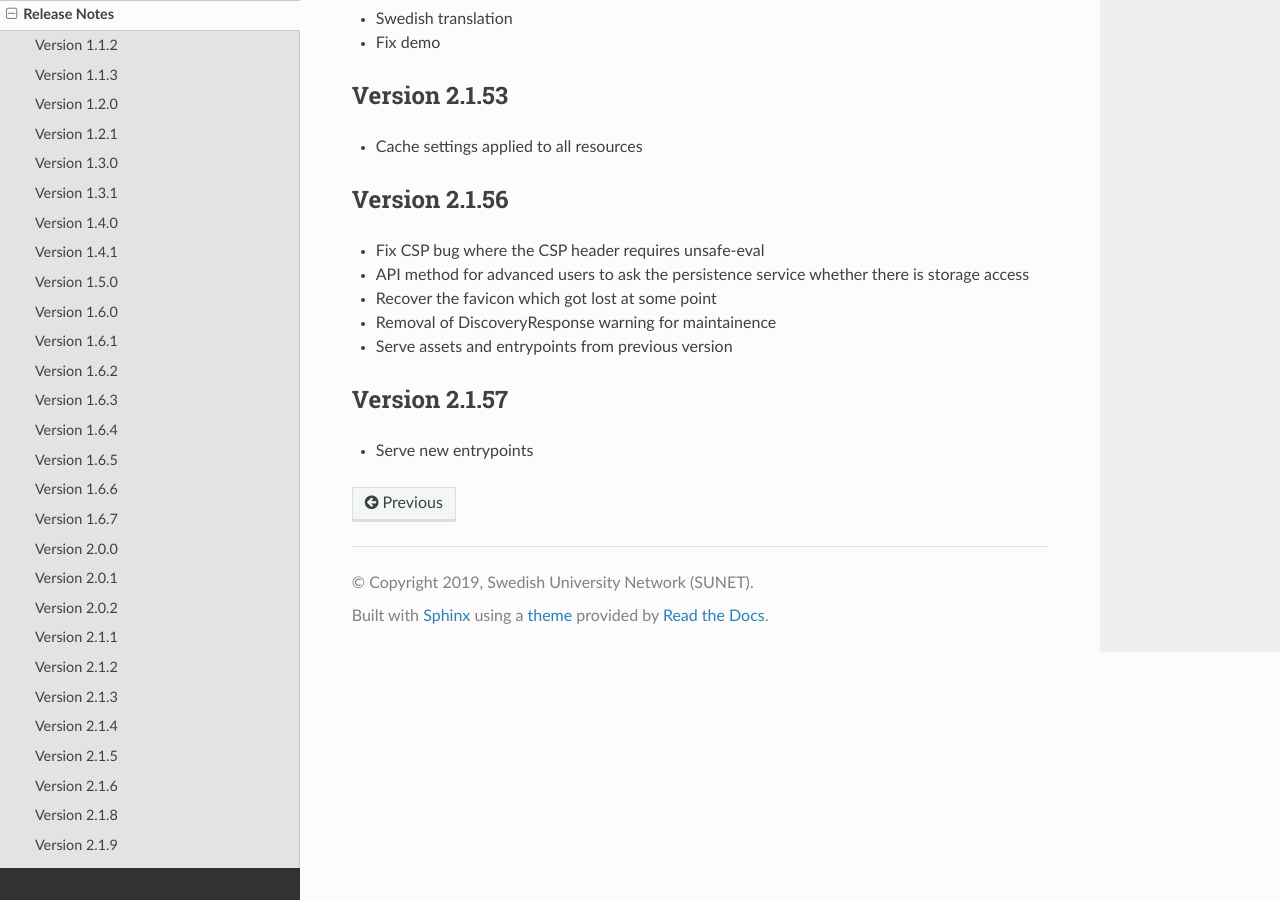
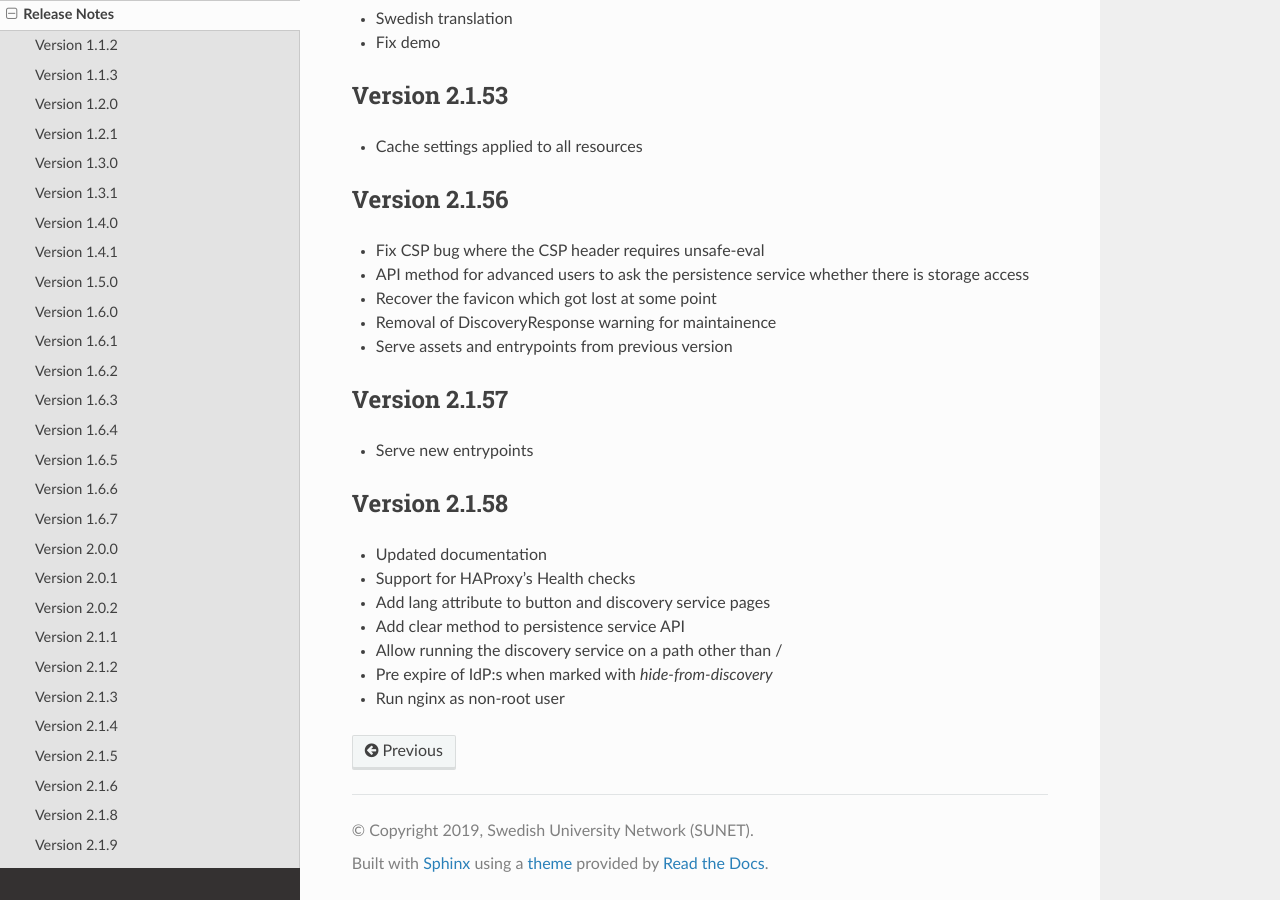
Before and after one commit to TheIdentitySelector/thiss-js, a Sphinx documentation site: the page built from docs/releasenotes.rst, in a window 1280 px wide and 900 px high, scrolled down 6441 px. Built offline with Sphinx 7.4.7 and the Read the Docs theme 3.1.0, drawn with Linux system fonts in a browser that asks for light colours.

Commit message:
bump version to 2.1.58

```diff
--- a/docs/conf.py
+++ b/docs/conf.py
@@ -26,7 +26,7 @@ author = u'Leif Johansson'
 # The short X.Y version
 version = u'2.1'
 # The full version, including alpha/beta/rc tags
-release = u'2.1.57'
+release = u'2.1.58'
 js_source_path = '../src'
 
 # -- General configuration ---------------------------------------------------
--- a/docs/releasenotes.rst
+++ b/docs/releasenotes.rst
@@ -321,3 +321,14 @@ Version 2.1.57
 --------------
 
 * Serve new entrypoints
+
+Version 2.1.58
+--------------
+
+* Updated documentation
+* Support for HAProxy's Health checks
+* Add lang attribute to button and discovery service pages
+* Add clear method to persistence service API
+* Allow running the discovery service on a path other than /
+* Pre expire of IdP:s when marked with `hide-from-discovery`
+* Run nginx as non-root user
--- a/package.json
+++ b/package.json
@@ -1,6 +1,6 @@
 {
   "name": "@theidentityselector/thiss",
-  "version": "2.1.57",
+  "version": "2.1.58",
   "description": "The Identity Selector",
   "main": "index.js",
   "private": false,
```
Also changed, not shown: 2 other files.
